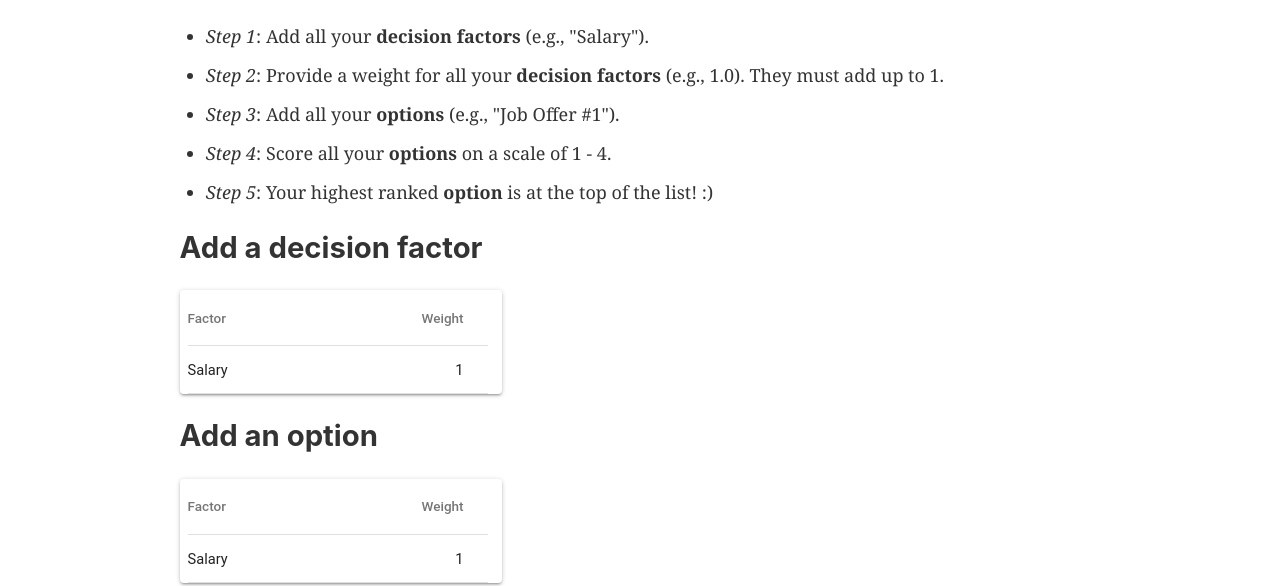
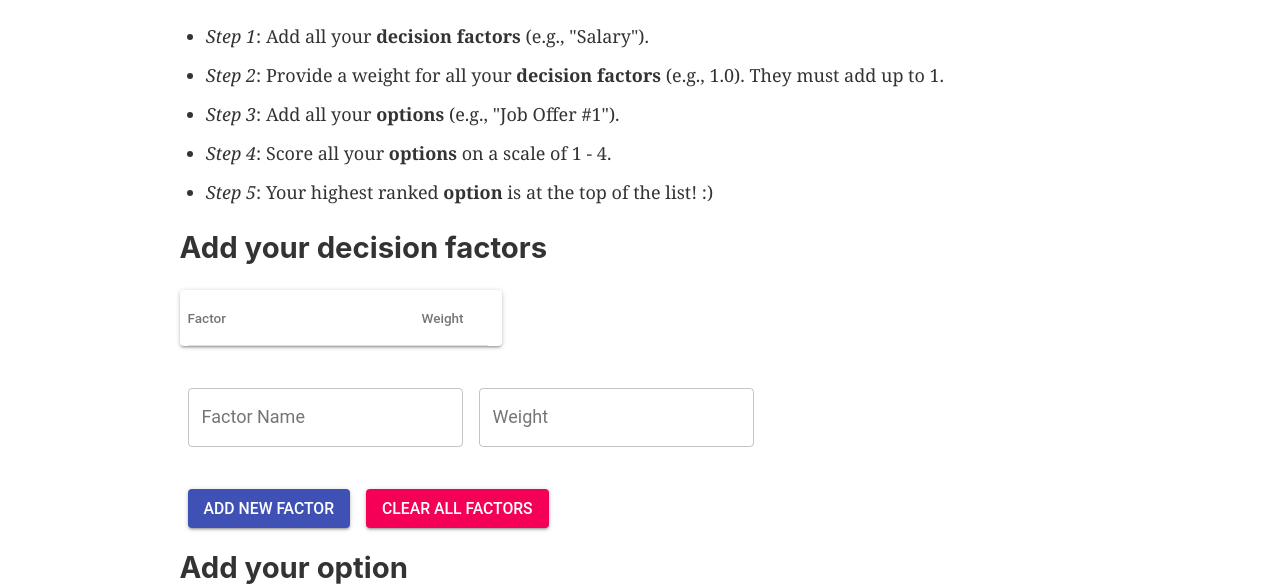
Before and after one commit to tannerljohnson/decision-matrix, a Gatsby site: page / in a window 1280 px wide. Shown: the part 249-835 px from the top of the page. Built offline with nearby package versions, Linux system fonts and the light colour scheme; Gatsby itself is replaced by a stand-in of ours.

Commit message:
interactivity on the way

```diff
--- a/src/components/decisionTable.js
+++ b/src/components/decisionTable.js
@@ -7,6 +7,7 @@ import TableCell from '@material-ui/core/TableCell';
 import TableHead from '@material-ui/core/TableHead';
 import TableRow from '@material-ui/core/TableRow';
 import Paper from '@material-ui/core/Paper';
+import TextField from '@material-ui/core/TextField';
 
 const styles = theme => ({
   root: {
@@ -33,6 +34,24 @@ const rows = [
 
 class DecisionTable extends React.Component {
 
+  state = {
+    id: 0,
+    name: '',
+    weight: 0,
+  };
+
+  handleChange = name => event => {
+    this.setState({
+      [name]: event.target.value,
+    })
+    this.updateRow();
+  }
+
+  updateRow = () => {
+    let factor = this.state;
+    this.props.handleFactorUpdate(factor);
+  }
+
   render() {
 
     const { classes } = this.props;
@@ -47,14 +66,16 @@ class DecisionTable extends React.Component {
             </TableRow>
           </TableHead>
           <TableBody>
-            {rows.map(row => (
-              <TableRow key={row.id}>
-                <TableCell component="th" scope="row">
-                  {row.factor}
-                </TableCell>
-                <TableCell align="right">{row.weight}</TableCell>
-              </TableRow>
-            ))}
+          {this.props.factors.map((factor) => (
+            <TableRow key={factor.id}>
+              <TableCell component="th" scope="row">
+                {factor.name}
+              </TableCell>
+              <TableCell align="right">
+                {factor.weight}
+              </TableCell>
+            </TableRow>
+          ))}
           </TableBody>
         </Table>
       </Paper>
--- a/src/pages/index.js
+++ b/src/pages/index.js
@@ -1,5 +1,8 @@
 import React from "react"
 import { Link } from "gatsby"
+import Button from '@material-ui/core/Button';
+import { withStyles } from '@material-ui/core/styles';
+import TextField from '@material-ui/core/TextField';
 
 import Layout from "../components/layout"
 import Image from "../components/image"
@@ -7,7 +10,112 @@ import SEO from "../components/seo"
 import DecisionTable from "../components/decisionTable"
 import OptionTable from "../components/optionTable"
 
-const IndexPage = () => (
+// const initialFactors = [{id: 0, name: "Salary", weight: 1.0}];
+const initialFactors = [];
+const initialOptions = [{id: 0, name: "Job Offer #1"}];
+
+const styles = theme => ({
+  button: {
+    margin: theme.spacing.unit,
+    marginBottom: theme.spacing.unit * 3,
+  },
+  container: {
+    display: 'flex',
+    flexWrap: 'wrap',
+  },
+  textField: {
+    marginLeft: theme.spacing.unit,
+    marginRight: theme.spacing.unit,
+  },
+});
+
+class IndexPage extends React.Component {
+
+  constructor() {
+    super();
+    this.state = {
+      name: '',
+      weight: '',
+      factors:  initialFactors,
+      options:  initialOptions,
+      // TODO: take length of factors to set id instead of i
+      i: 1,
+    };
+    this.handleFactorUpdate = this.handleFactorUpdate.bind(this);
+  }
+
+  // handle live input text for FACTORS
+  handleFactorChange = name => event => {
+    this.setState({
+      [name]: event.target.value,
+    });
+  };
+
+  // DELETE ALL -- call in clear all factors button
+  handleClearFactors = () => {
+    this.setState({
+      factors: initialFactors,
+      i: 1,
+    });
+  };
+
+  // DELETE ALL -- call in clear all options button
+  handleClearOptions = () => {
+    this.setState({
+      options: initialOptions,
+    });
+  };
+
+  // PUT updated factor row data
+  handleFactorUpdate = factor => {
+    this.updateFactorRow(factor);
+  }
+  updateFactorRow = factor => {
+    let newFactors = this.state.factors.filter((f) => f.id !== factor.id);
+    newFactors.push(factor);
+    this.setState({
+      factors: newFactors,
+    })
+  }
+
+  // DELETE factor row on id
+  handleFactorDelete = id => {
+    this.deleteFactorRow(id);
+  }
+  deleteFactorRow = id => {
+    let newFactors = this.state.factors.filter((f) => f.id !== id);
+    this.setState({
+      factors: newFactors,
+      i: this.state.i - 1
+    });
+  }
+
+  enterPressed(event) {
+    var code = event.keyCode || event.which;
+    if(code === 13) { //13 is the enter keycode
+        this.handleFactorRowSubmit();
+        document.getElementById("outlined-name").focus();
+    }
+  }
+
+  // POST new factor row
+  handleFactorRowSubmit = () => {
+    let factor = { id: this.state.i, name: this.state.name, weight: this.state.weight };
+    this.addNewFactorRow(factor);
+  }
+  addNewFactorRow = factor => {
+    this.setState({
+      factors: this.state.factors.concat(factor),
+      name: '',
+      weight: '',
+      i: this.state.i + 1
+    });
+  }
+
+  render() {
+    const { classes } = this.props;
+
+    return(
       <Layout>
         <SEO title="Home" keywords={[`gatsby`, `application`, `react`]} />
         <h1>How it works</h1>
@@ -21,13 +129,50 @@ const IndexPage = () => (
           <li><em>Step 5</em>: Your highest ranked <b>option</b> is at the top of the list! :)</li>
         </ul>
 
-    <h2>Add a decision factor</h2>
-    <DecisionTable/>
+        <h2>Add your decision factors</h2>
+        <DecisionTable
+          factors={this.state.factors}
+          handleFactorUpdate={this.handleFactorUpdate}
+        />
 
-    <h2>Add an option</h2>
+        <form className={classes.container} id="factor-form" noValidate autoComplete="off">
+          <TextField
+            id="outlined-name"
+            label="Factor Name"
+            placeholder={`"Salary"`}
+            className={classes.textField}
+            value={this.state.name}
+            onChange={this.handleFactorChange('name')}
+            margin="normal"
+            variant="outlined"
+          />
+          <TextField
+            id="outlined-name"
+            label="Weight"
+            placeholder={`"0.5"`}
+            className={classes.textField}
+            value={this.state.weight}
+            onChange={this.handleFactorChange('weight')}
+            onKeyPress={this.enterPressed.bind(this)}
+            margin="normal"
+            variant="outlined"
+          />
+        </form>
+        <Button variant="contained" color="primary" className={classes.button} onClick={this.handleFactorRowSubmit}>
+          Add new factor
+        </Button>
+        <Button variant="contained" color="secondary" className={classes.button} onClick={this.handleClearFactors}>
+          Clear all factors
+        </Button>
+
+
+
+        <h2>Add your option</h2>
         <OptionTable/>
 
       </Layout>
-)
+    );
+  }
+}
 
-export default IndexPage
+export default withStyles(styles)(IndexPage)
```
Lines whose indentation alone changed are shown as unchanged.
